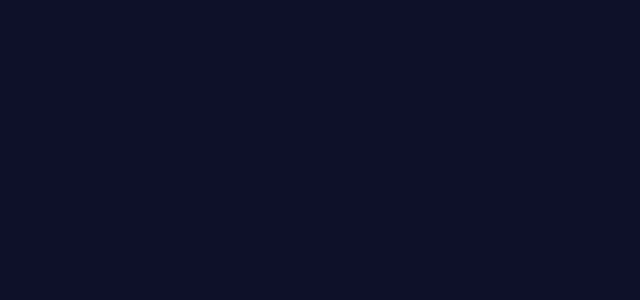
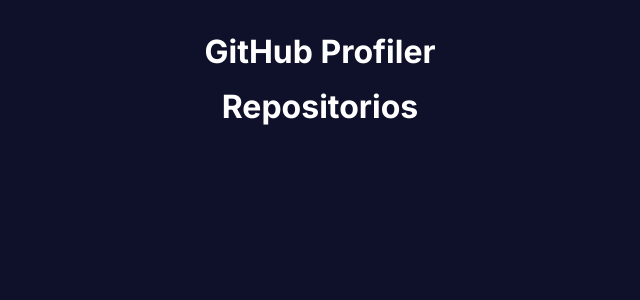
Before and after one commit to joaolucas14/Busca-GitHub, a React (Vite) app: page /repos/1 in a window 1280 px wide. Before the commit this address had no page. Shown: the top 300 px of the page, without its empty margins (320-960 px from the left). Built offline with nearby package versions, Linux system fonts and the light colour scheme.

Commit message:
adicionando a página de repositórios e integração com a API para buscar repositórios do usuário

```diff
--- a/src/App.tsx
+++ b/src/App.tsx
@@ -2,6 +2,7 @@
 import Home from "./routes/Home";
 import PaginaPadrao from "./routes/PaginaPadrao";
 import { RecoilRoot } from "recoil";
+import Repositorios from "./routes/Repositorios";
 
 function App() {
   return (
@@ -10,6 +11,7 @@
         <Routes>
           <Route path="/" element={<PaginaPadrao />}>
             <Route index element={<Home />} />
+            <Route path="repos/:login" element={<Repositorios />} />
           </Route>
         </Routes>
       </BrowserRouter>
--- /dev/null
+++ b/src/Interfaces/IRepositorio.ts
@@ -0,0 +1,7 @@
+interface IRepositorio {
+  id: number;
+  name: string;
+  stargazers_count: number;
+}
+
+export default IRepositorio;
--- a/src/Interfaces/IUser.ts
+++ b/src/Interfaces/IUser.ts
@@ -4,6 +4,7 @@
   location: string;
   followers: number;
   following: number;
+  repos_url: string;
 }
 
 export default IUser;
--- a/src/routes/Home.tsx
+++ b/src/routes/Home.tsx
@@ -1,15 +1,15 @@
-import { useState } from "react";
 import Search from "../components/Search";
 import User from "../components/User";
 import Error from "../components/Error";
 import useUser from "../state/hooks/useUser";
+import useErroBusca from "../state/hooks/useErroBusca";
 
 export default function Home() {
   const { buscarUser, user, setUser } = useUser();
-  const [erro, setErro] = useState(false);
+  const { erro, mudarErroPara } = useErroBusca();
 
   const loadUser = async (username: string) => {
-    setErro(false);
+    mudarErroPara(false);
     setUser(null);
     buscarUser(username);
   };
@@ -23,6 +23,7 @@
           following={user.following}
           location={user.location}
           login={user.login}
+          repos_url={user.repos_url}
         />
       )}
       {erro && <Error />}
--- /dev/null
+++ b/src/routes/Repositorios.tsx
@@ -0,0 +1,31 @@
+import { useEffect, useState } from "react";
+import useRepositorios from "../state/hooks/useRepositorios";
+import useUser from "../state/hooks/useUser";
+
+export default function Repositorios() {
+  const { buscaRepositorio, repositorios } = useRepositorios();
+  const { user } = useUser();
+  const [hasFetched, setHasFetched] = useState(false);
+
+  useEffect(() => {
+    if (user?.repos_url) {
+      buscaRepositorio(user.repos_url);
+      console.log(repositorios);
+      setHasFetched(true);
+    } // Garantir que a consulta só aconteça uma vez
+  }, [hasFetched]);
+  return (
+    <div>
+      <h1>Repositorios</h1>
+      {repositorios &&
+        repositorios
+          .filter((rep) => rep.stargazers_count > 0)
+          .map((rep) => (
+            <div key={rep.id}>
+              <p>{rep.name}</p>
+              <p>{rep.stargazers_count}</p>
+            </div>
+          ))}
+    </div>
+  );
+}
--- a/src/state/atom.ts
+++ b/src/state/atom.ts
@@ -1,7 +1,18 @@
 import { atom } from "recoil";
 import IUser from "../Interfaces/IUser";
+import IRepositorio from "../Interfaces/IRepositorio";
 
 export const userState = atom<IUser | null>({
   key: "userState",
   default: null,
 });
+
+export const repositoriosState = atom<IRepositorio[]>({
+  key: "repositoriosState",
+  default: [],
+});
+
+export const erroBuscaState = atom<boolean>({
+  key: "erroBusca",
+  default: false,
+});
--- /dev/null
+++ b/src/state/hooks/useErroBusca.ts
@@ -0,0 +1,11 @@
+import { useRecoilState } from "recoil";
+import { erroBuscaState } from "../atom";
+
+export default function useErroBusca() {
+  const [erro, setErro] = useRecoilState(erroBuscaState);
+
+  const mudarErroPara = (estado: boolean) => {
+    setErro(estado);
+  };
+  return { erro, mudarErroPara };
+}
--- /dev/null
+++ b/src/state/hooks/useRepositorios.ts
@@ -0,0 +1,21 @@
+import { useRecoilState } from "recoil";
+import { repositoriosState } from "../atom";
+import axios from "axios";
+import useUser from "./useUser";
+
+export default function useRepositorios() {
+  const [repositorios, setRepositorios] = useRecoilState(repositoriosState);
+  const { user } = useUser();
+
+  const buscaRepositorio = async (linkRepositorio: string) => {
+    try {
+      if (user?.repos_url) {
+        const res = await axios.get(linkRepositorio);
+        setRepositorios(res.data);
+      }
+    } catch (erro) {
+      console.log("Erro ao buscar repositorio", erro);
+    }
+  };
+  return { buscaRepositorio, repositorios };
+}
--- a/src/state/hooks/useUser.ts
+++ b/src/state/hooks/useUser.ts
@@ -1,9 +1,11 @@
 import { useRecoilState } from "recoil";
 import { userState } from "../atom";
 import { http } from "../../api/http";
+import useErroBusca from "./useErroBusca";
 
 export default function useUser() {
   const [user, setUser] = useRecoilState(userState);
+  const { mudarErroPara } = useErroBusca();
 
   const buscarUser = async (username: string) => {
     try {
@@ -11,6 +13,7 @@
       console.log(res.data);
       setUser(res.data);
     } catch (erro) {
+      mudarErroPara(true);
       console.log("Erro ao buscar usuário: ", erro);
     }
   };
```
